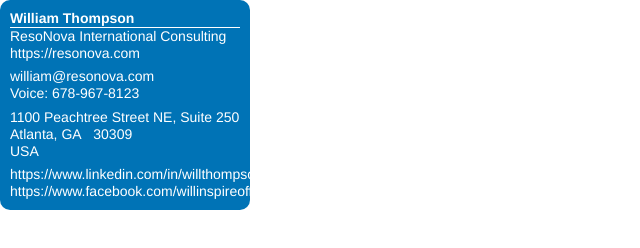
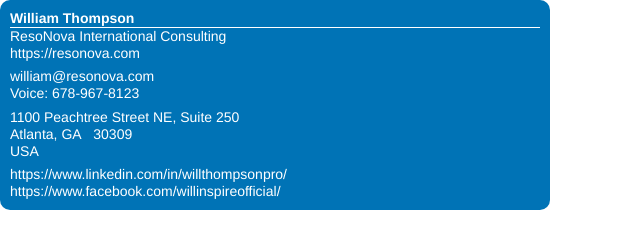
Before and after one commit to willinspire/contact, a plain HTML site: page docs/index.html in a window 1280 px wide. Shown: the whole page, without its empty margins (0-640 px from the left). Drawn offline with nearby package versions, Linux system fonts and the light colour scheme; some packages are replaced by stand-ins of ours; a script that the page names is missing.

Commit message:
Update index.html

```diff
--- a/docs/index.html
+++ b/docs/index.html
@@ -16,7 +16,7 @@
             border-radius: 10px 10px 10px 10px;
             color: white;
             padding: 10px 10px;
-            width: 250px;
+            width: 550px;
             line-height: 1.2em;
         }
 
@@ -34,7 +34,7 @@
         }
 
         #hcard_embed {
-            max-width: 350px;
+            max-width: 550px;
         }
         /*
         .bvcardlink a {
```
